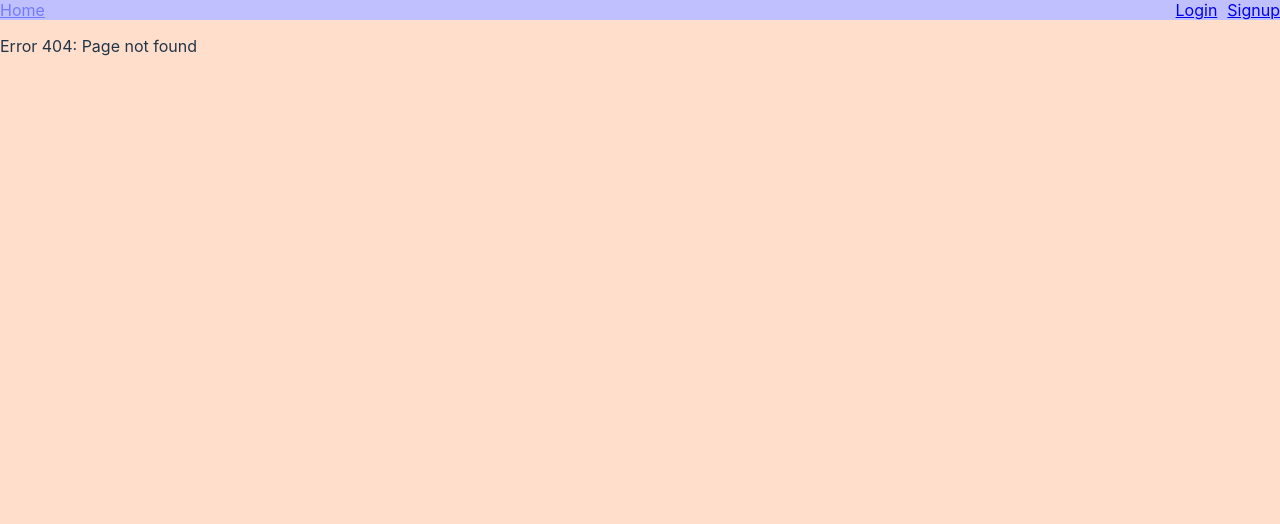
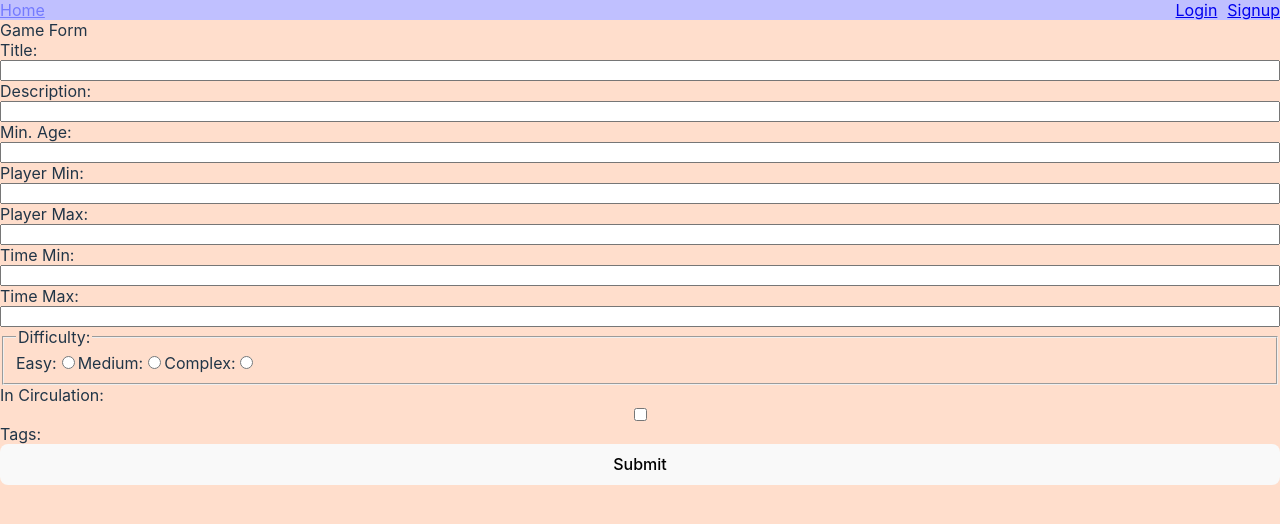
Before and after one commit to JakeBrowning90/game-library-private, a React (Vite) app: page /games/new in a window 1280 px wide. Before the commit this address had no page. Shown: the top 524 px of the page. Built offline with nearby package versions, Linux system fonts and the light colour scheme; no server answers.

Commit message:
Add basic input fields for game form

```diff
--- a/src/App.jsx
+++ b/src/App.jsx
@@ -7,6 +7,7 @@ import UserList from "./components/UserList";
 import TagList from "./components/TagList";
 import TagEditScreen from "./components/TagEditScreen";
 import GameList from "./components/GameList";
+import GameForm from "./components/GameForm";
 import ErrorScreen from "./components/ErrorScreen";
 
 import { BrowserRouter, Routes, Route, Link, useNavigate } from "react-router";
@@ -87,6 +88,15 @@ function App() {
             }
           ></Route>
 
+          <Route
+            path="games/new"
+            element={
+              <ProtectedRoute>
+                <GameForm />
+              </ProtectedRoute>
+            }
+          ></Route>
+
           <Route path="login" element={<LoginScreen />} />
           <Route path="signup" element={<SignupScreen />} />
           <Route path="*" element={<ErrorScreen />} />
--- /dev/null
+++ b/src/components/GameForm.jsx
@@ -0,0 +1,121 @@
+import React, { useState } from "react";
+// import apiSource
+
+function GameForm(
+  {
+    // Props
+  }
+) {
+  // State declarations
+  const [title, setTitle] = useState("");
+
+  // Functions
+  const handleTitle = (e) => {
+    setTitle(e.target.value);
+  };
+
+  async function submitNewGame(e) {
+    e.preventDefault();
+    console.log(title);
+  }
+
+  // Render
+  return (
+    <div>
+      Game Form
+      <form onSubmit={submitNewGame}>
+        <label htmlFor="title">Title:</label>
+        <input
+          type="text"
+          name="title"
+          id="title"
+          value={title}
+          onChange={handleTitle}
+        />
+        <label htmlFor="">Description:</label>
+        <input
+          type="textarea"
+          name=""
+          id=""
+          //   value={}
+          //   onChange={}
+        />
+        <label htmlFor="">Min. Age:</label>
+        <input
+          type="number"
+          name=""
+          id=""
+          //   value={}
+          //   onChange={}
+        />
+        <label htmlFor="">Player Min:</label>
+        <input
+          type="number"
+          name=""
+          id=""
+          //   value={}
+          //   onChange={}
+        />
+        <label htmlFor="">Player Max:</label>
+        <input
+          type="number"
+          name=""
+          id=""
+          //   value={}
+          //   onChange={}
+        />
+        <label htmlFor="">Time Min:</label>
+        <input
+          type="number"
+          name=""
+          id=""
+          //   value={}
+          //   onChange={}
+        />
+        <label htmlFor="">Time Max:</label>
+        <input
+          type="number"
+          name=""
+          id=""
+          //   value={}
+          //   onChange={}
+        />
+        <fieldset>
+          <legend>Difficulty:</legend>
+          <label htmlFor="">Easy:</label>
+          <input
+            type="radio"
+            name="gameWeight"
+            id=""
+            value="Easy"
+            //   onChange={}
+          />
+          <label htmlFor="">Medium:</label>
+          <input
+            type="radio"
+            name="gameWeight"
+            id=""
+            value="Medium"
+
+            //   onChange={}
+          />
+          <label htmlFor="">Complex:</label>
+          <input
+            type="radio"
+            name="gameWeight"
+            id=""
+            value="Complex"
+            //   onChange={}
+          />
+        </fieldset>
+
+        <label htmlFor="">In Circulation:</label>
+        <input type="checkbox" />
+        <label htmlFor="">Tags:</label>
+        <button>Submit</button>
+      </form>
+    </div>
+  );
+}
+
+export default GameForm;
--- a/src/components/GameList.jsx
+++ b/src/components/GameList.jsx
@@ -1,4 +1,6 @@
 import React, { useState, useEffect } from "react";
+import { BrowserRouter, Routes, Route, Link, useNavigate } from "react-router";
+
 import { apiurl } from "../apiSource";
 
 function GameList(
@@ -36,8 +38,9 @@ function GameList(
   return (
     <div>
       <p>Game List</p>
-      <p>To-do: Search Bar</p>
-      <p>To-do: New Game form</p>
+      <Link to={"new"}>Add New Game</Link>
+      <p>To-do: Search Form</p>
+
       {gameList.length == 0 ? (
         <p>No games found</p>
       ) : (
--- a/src/components/HomeScreen.jsx
+++ b/src/components/HomeScreen.jsx
@@ -14,9 +14,9 @@ function HomeScreen(
     <>
       <div className="mainHome">
         <div>Home Screen</div>
+        <Link to="/games">Manage Games</Link>
+        <Link to="/tags">Manage Tags</Link>
         <Link to="/users">Manage Users</Link>
-        <Link to="/tags">Manage Tags</Link>
-        <Link to="/games">Manage Games</Link>
       </div>
     </>
   );
--- a/src/index.css
+++ b/src/index.css
@@ -82,3 +82,8 @@ main {
   display: flex;
   flex-direction: column;
 }
+
+form {
+  display: flex;
+  flex-direction: column;
+}
```
